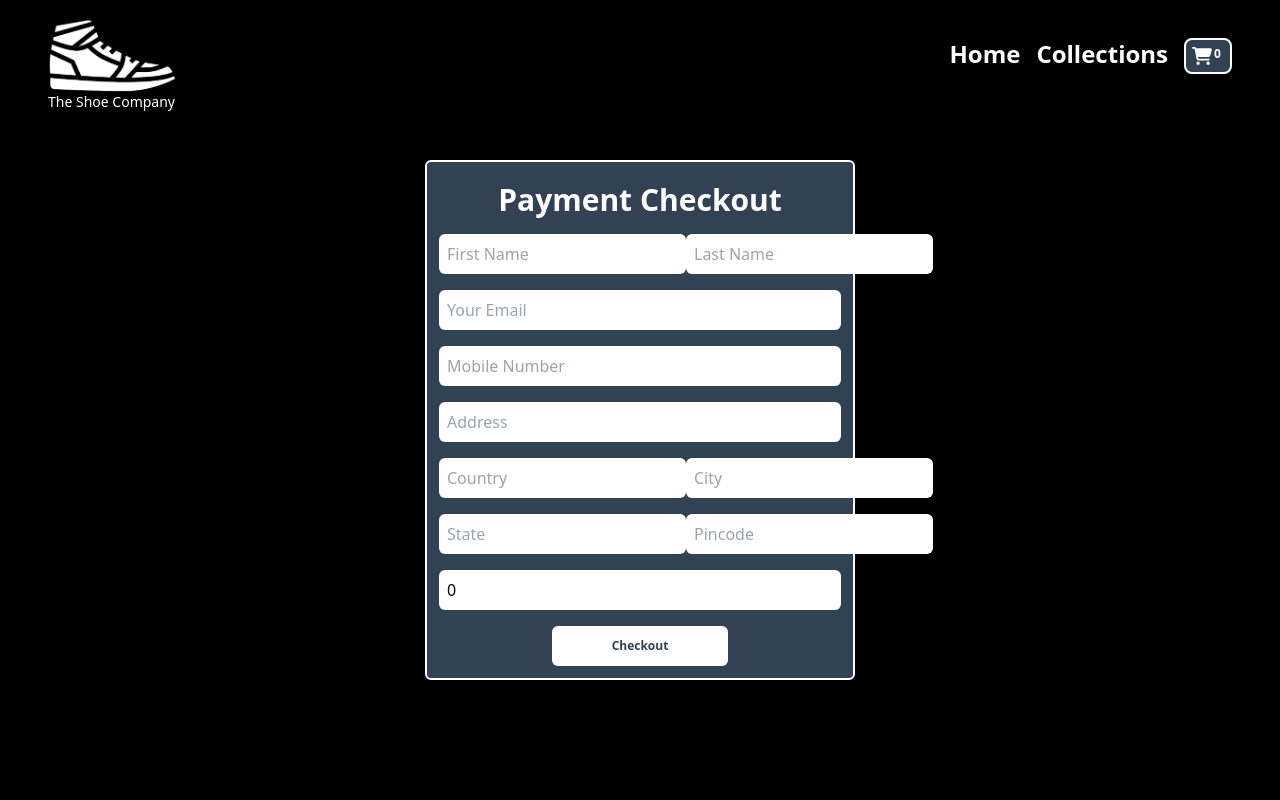
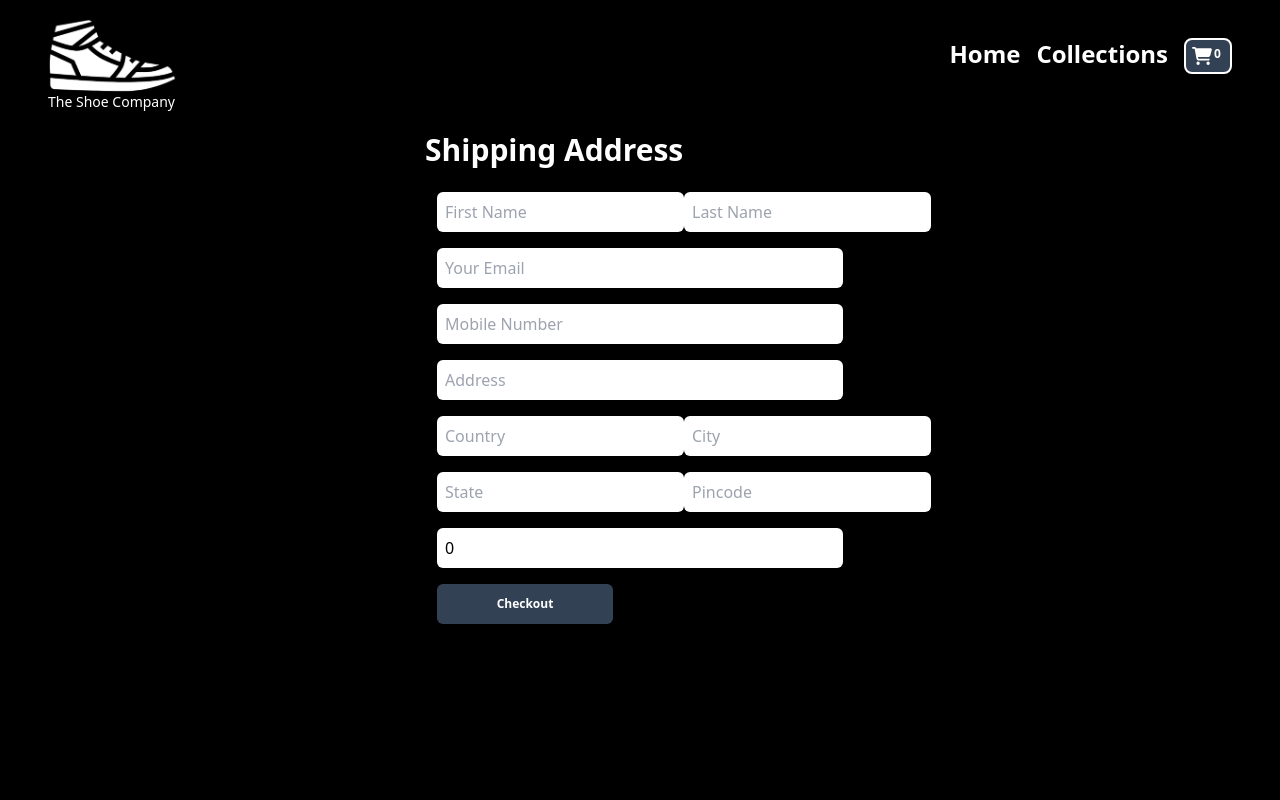
Before and after one commit to Sanjulaarora/Frontend-The-Shoe-Company, a React (Create React App) app: page /payment in a window 1280 px wide. Shown: the top 800 px of the page. Built offline with nearby package versions, Linux system fonts and the light colour scheme; no server answers.

Commit message:
bugs fixed

```diff
--- a/src/cart/PaymentForm.js
+++ b/src/cart/PaymentForm.js
@@ -20,46 +20,46 @@ const PaymentForm = () => {
   return (
     <>
       <section className="flex justify-center px-6 md:px-12 max-w-[1440px] mx-auto h-screen">
-        <section className="mt-40 bg-slate-700 border-2 border-solid border-white rounded-md h-[350px] media450:h-[400px] media830:h-[520px] w-[290px] media450:w-[430px] media830:w-[430px]">
+        <section className="mt-32 rounded-md h-[350px] media450:h-[400px] media830:h-[520px] w-[290px] media450:w-[360px] media830:w-[430px]">
+          <h1 className="font-bold text-base media450:text-xl media830:text-3xl mt-1">Shipping Address</h1>
           <form className="flex flex-col justify-center itms-center space-y-3 media830:space-y-4 p-2 media830:p-3" onSubmit={ handleCheckoutSubmit }>
-            <h1 className="text-center font-bold text-md media450:text-2xl media830:text-3xl mt-2"> Payment Checkout</h1>
-            <div className="flex justify-evenly mt-3 mx-[7px] media450:mx-0">
-              <input className="p-[3px] media450:p-1 media830:p-2 rounded-md text-black text-[10px] media450:text-sm media830:text-base mr-[2px] media450:mr-0" type="text" placeholder="First Name" required
+            <div className="flex justify-between mt-3">
+              <input className="p-1 media830:p-2 rounded-md text-black text-[10px] media450:text-sm media830:text-base" type="text" placeholder="First Name" required
                 value={firstName} onChange={(e) => setFirstName(e.target.value)}
               />
-              <input className="p-[3px] media450:p-1 media830:p-2 rounded-md text-black text-[10px] media450:text-sm media830:text-base" type="text" placeholder="Last Name" required
+              <input className="p-1 media830:p-2 rounded-md text-black text-[10px] media450:text-sm media830:text-base" type="text" placeholder="Last Name" required
                 value={lastName} onChange={(e) => setLastName(e.target.value)}
               />
             </div>
-            <input className="p-1 media830:p-2 rounded-md text-black text-[10px] media450:text-sm media830:text-base mx-[7px] media450:mx-0" type="email" placeholder="Your Email" required
+            <input className="p-1 media830:p-2 rounded-md text-black text-[10px] media450:text-sm media830:text-base" type="email" placeholder="Your Email" required
               value={email} onChange={(e) => setEmail(e.target.value)}
             />
-            <input className="p-1 media830:p-2 rounded-md text-black text-[10px] media450:text-sm media830:text-base mx-[7px] media450:mx-0" type="number" placeholder="Mobile Number" required
+            <input className="p-1 media830:p-2 rounded-md text-black text-[10px] media450:text-sm media830:text-base" type="number" placeholder="Mobile Number" required
               value={mobileNumber} onChange={(e) => setMobileNumber(e.target.value)}
             />
-            <input className="p-1 media830:p-2 rounded-md text-black text-[10px] media450:text-sm media830:text-base mx-[7px] media450:mx-0" type="text" placeholder="Address" required
+            <input className="p-1 media830:p-2 rounded-md text-black text-[10px] media450:text-sm media830:text-base" type="text" placeholder="Address" required
               value={address} onChange={(e) => setAddress(e.target.value)}
             />
-            <div className="flex justify-evenly mx-[7px] media450:mx-0">
-              <input className="p-[3px] media450:p-1 media830:p-2 rounded-md text-black text-[10px] media450:text-sm media830:text-base mr-[2px] media450:mr-0" type="text" placeholder="Country" required
+            <div className="flex justify-between">
+              <input className="p-1 media830:p-2 rounded-md text-black text-[10px] media450:text-sm media830:text-base" type="text" placeholder="Country" required
                 value={country} onChange={(e) => setCountry(e.target.value)}
               />
-              <input className="p-[3px] media450:p-1 media830:p-2 rounded-md text-black text-[10px] media450:text-sm media830:text-base" type="text" placeholder="City" required
+              <input className="p-1 media830:p-2 rounded-md text-black text-[10px] media450:text-sm media830:text-base" type="text" placeholder="City" required
                 value={city} onChange={(e) => setCity(e.target.value)}
               />
             </div>
-            <div className="flex justify-evenly mx-[7px] media450:mx-0">
-              <input className="p-[3px] media450:p-1 media830:p-2 rounded-md text-black text-[10px] media450:text-sm media830:text-base mr-[2px] media450:mr-0" type="text" placeholder="State" required
+            <div className="flex justify-between">
+              <input className="p-1 media830:p-2 rounded-md text-black text-[10px] media450:text-sm media830:text-base" type="text" placeholder="State" required
                 value={myState} onChange={(e) => setMyState(e.target.value)}
               />
-              <input className="p-[3px] media450:p-1 media830:p-2 rounded-md text-black text-[10px] media450:text-sm media830:text-base" type="number" placeholder="Pincode" required
+              <input className="p-1 media830:p-2 rounded-md text-black text-[10px] media450:text-sm media830:text-base" type="number" placeholder="Pincode" required
                 value={pincode} onChange={(e) => setPincode(e.target.value)}
               />
             </div>
-            <input className="p-1 media830:p-2 rounded-md text-black text-[10px] media450:text-sm media830:text-base mx-[7px] media450:mx-0" type="number" placeholder="Total Amount" required
+            <input className="p-1 media830:p-2 rounded-md text-black text-[10px] media450:text-sm media830:text-base" type="number" placeholder="Total Amount" required
               value={totalAmount} onChange={(e) => setTotalAmount(e.target.value)}
             />
-            <button className="text-slate-700 font-bold text-xs media450:text-md bg-white h-8 media450:h-10 w-20 media450:w-36 media830:w-44 rounded-md mx-auto hover:scale-110" type="submit"> Checkout </button>
+            <button className="text-white font-bold text-xs media450:text-md bg-slate-700 h-8 media450:h-10 w-20 media450:w-36 media830:w-44 rounded-md hover:scale-110 mt-3" type="submit"> Checkout </button>
           </form>
         </section>
       </section>
--- a/src/cart/SubTotalSidebar.js
+++ b/src/cart/SubTotalSidebar.js
@@ -17,7 +17,7 @@ const SubTotalSidebar = () => {
         <div className="flex flex-col mt-7 media830:mt-10 space-y-7 media830:space-y-10">
           <p className="font-semibold text-[10px] media450:text-md media830:text-xl">Total: Rs.{total} </p>
           <Link to='/payment'>
-            <button className="text-slate-700 font-extrabold media450:font-bold text-[6px] media450:text-sm media830:text-md bg-white h-8 media450:h-10 w-20 media450:w-40 media820:w-52 rounded-md mx-auto hover:scale-110" disabled = {cart.length === 0}> Proceed to Payment </button>
+            <button className="text-slate-700 font-extrabold media450:font-bold text-[6px] media450:text-sm media830:text-md bg-white h-8 media450:h-10 w-20 media450:w-40 media820:w-52 rounded-md mx-auto hover:scale-110" disabled> Proceed to Payment </button>
           </Link>
         </div>
       </section>
--- a/src/context/UserContext.js
+++ b/src/context/UserContext.js
@@ -3,7 +3,6 @@ import { createContext, useState } from "react";
 const UserContext = createContext({});
 
 export const UserProvider = ({children}) => {
-
     const [firstName, setFirstName] = useState('');
     const [lastName, setLastName] = useState('');
     const [email, setEmail] = useState('');
@@ -16,7 +15,7 @@ export const UserProvider = ({children}) => {
     const [totalAmount, setTotalAmount] = useState('');
 
     const handleCheckoutSubmit = (e) => {
-        //e.preventDefault();
+        e.preventDefault();
         setFirstName('');
         setLastName('');
         setEmail('');
```
